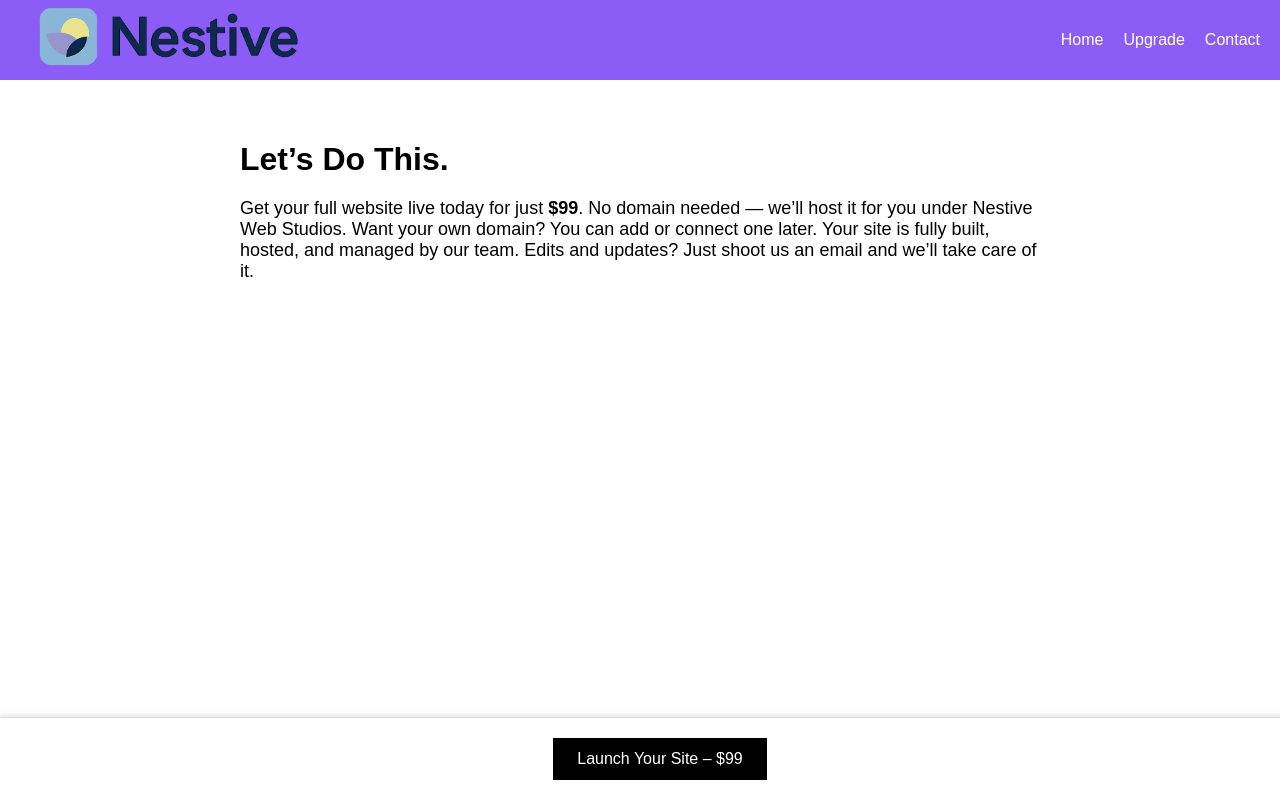
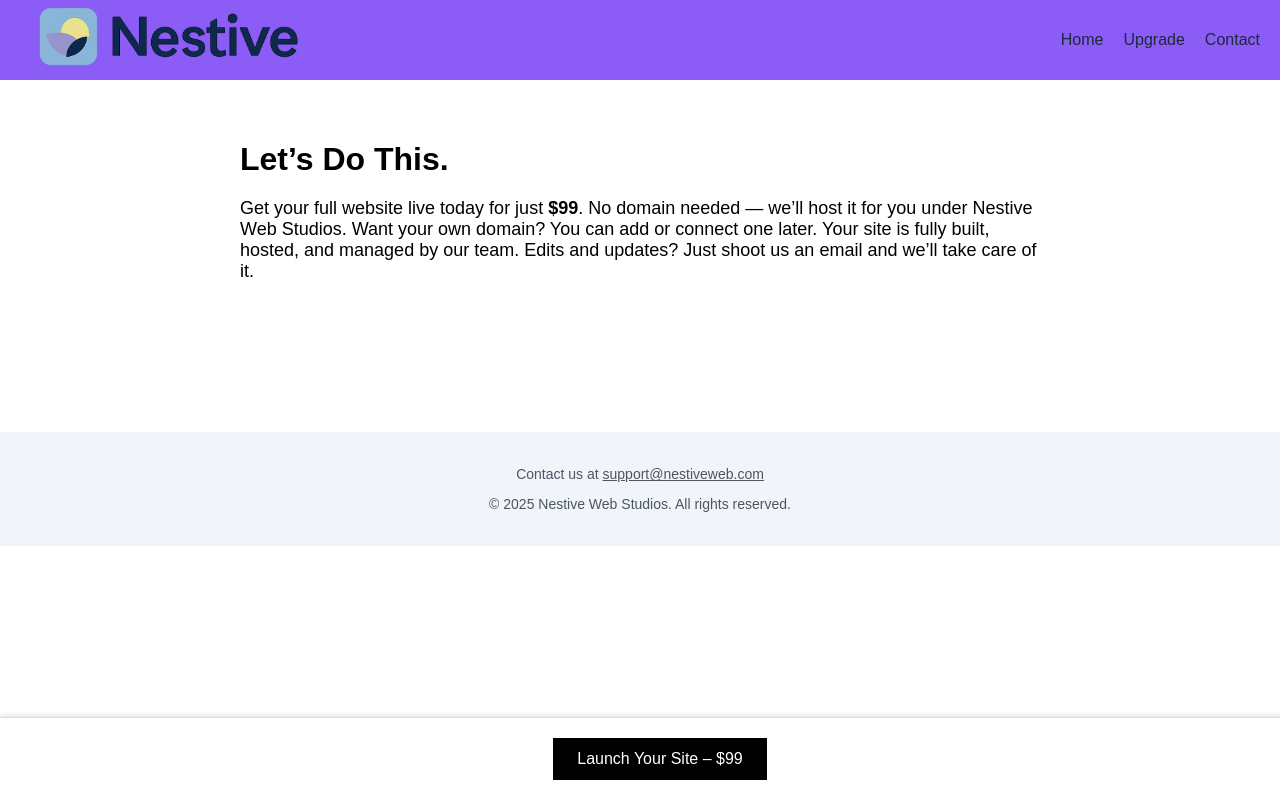
Before and after one commit to NestiveWebStudios/nestive-site, a React (Vite) app: page /upgrade-details in a window 1280 px wide. Built offline with nearby package versions, Linux system fonts and the light colour scheme.

Commit message:
added footer file and edited home screen

```diff
--- a/src/App.jsx
+++ b/src/App.jsx
@@ -3,6 +3,7 @@ import { BrowserRouter as Router, Routes, Route, Link } from 'react-router-dom';
 import Home from './Home';
 import Upgrade from './Upgrade';
 import UpgradeDetails from './UpgradeDetails';
+import Footer from './Footer'; // ✅ add this
 
 const App = () => {
   return (
@@ -13,7 +14,7 @@ const App = () => {
         justifyContent: 'space-between',
         paddingLeft: '0px',
         paddingRight: '20px',
-        backgroundColor: '#8B5CF6' ,
+        backgroundColor: '#8B5CF6',
         height: '80px',
         overflow: 'hidden'
       }}>
@@ -22,22 +23,39 @@ const App = () => {
           <img
             src="/nestive-transparent-logo.png"
             alt="Nestive Logo"
-            style={{ height: '100%', width: 'auto',  maxWidth: '33%', objectFit: 'contain', marginRight: '10px' }}
+            style={{
+              height: '100%',
+              width: 'auto',
+              maxWidth: '33%',
+              objectFit: 'contain',
+              marginRight: '10px'
+            }}
           />
         </Link>
 
         {/* Navigation on the right */}
         <div>
-          <Link to="/" style={{ color: 'white', marginRight: '20px', textDecoration: 'none' }}>
+          <Link to="/" style={{
+            color: '#1e293b', // dark blue from logo
+            marginRight: '20px',
+            textDecoration: 'none',
+            fontWeight: '500'
+          }}>
             Home
           </Link>
-          <Link to="/upgrade" style={{ color: 'white', marginRight: '20px', textDecoration: 'none' }}>
+          <Link to="/upgrade" style={{
+            color: '#1e293b',
+            marginRight: '20px',
+            textDecoration: 'none',
+            fontWeight: '500'
+          }}>
             Upgrade
           </Link>
-          <a
-            href="mailto:support@nestiveweb.com"
-            style={{ color: 'white', textDecoration: 'none' }}
-          >
+          <a href="mailto:support@nestiveweb.com" style={{
+            color: '#1e293b',
+            textDecoration: 'none',
+            fontWeight: '500'
+          }}>
             Contact
           </a>
         </div>
@@ -48,6 +66,9 @@ const App = () => {
         <Route path="/upgrade" element={<Upgrade />} />
         <Route path="/upgrade-details" element={<UpgradeDetails />} />
       </Routes>
+
+      {/* 👇 Footer shows on every page */}
+      <Footer />
     </Router>
   );
 };
--- /dev/null
+++ b/src/Footer.jsx
@@ -0,0 +1,19 @@
+import React from 'react';
+
+const Footer = () => {
+  return (
+    <footer style={{
+      backgroundColor: '#f1f5f9',
+      padding: '20px',
+      textAlign: 'center',
+      fontSize: '14px',
+      color: '#4B5563',
+      marginTop: '80px'
+    }}>
+      <p>Contact us at <a href="mailto:support@nestiveweb.com" style={{ color: '#4B5563' }}>support@nestiveweb.com</a></p>
+      <p>© 2025 Nestive Web Studios. All rights reserved.</p>
+    </footer>
+  );
+};
+
+export default Footer;
```
